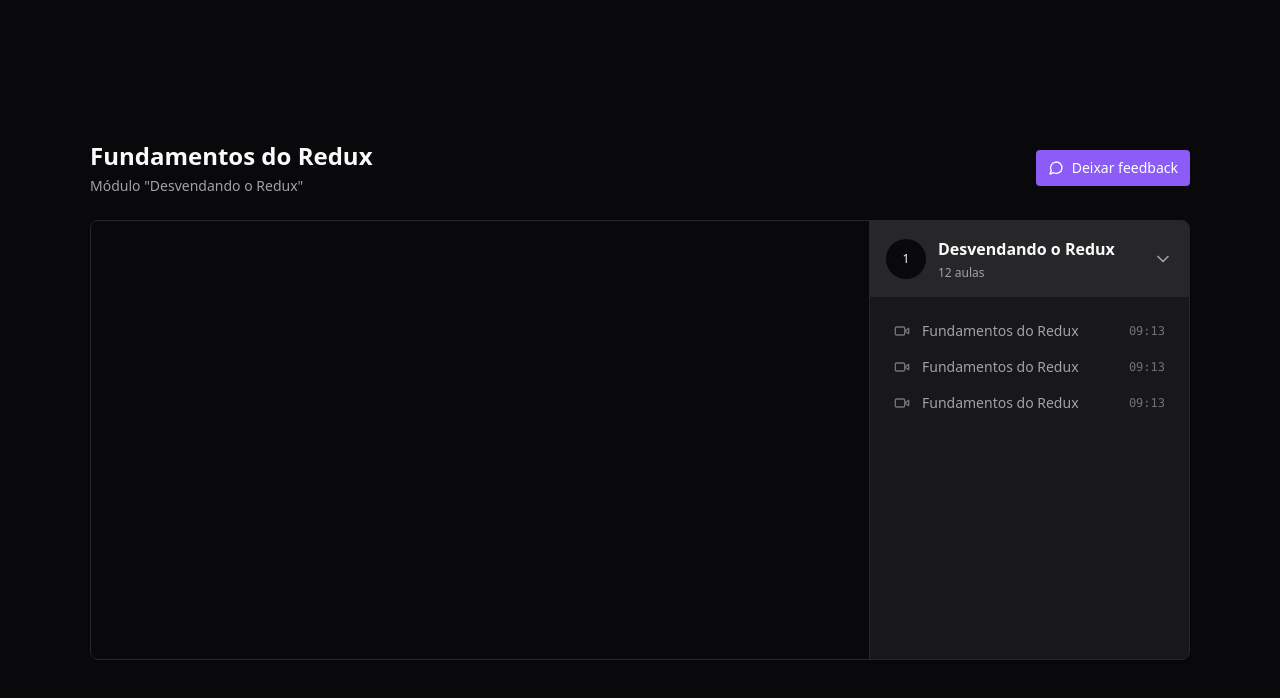
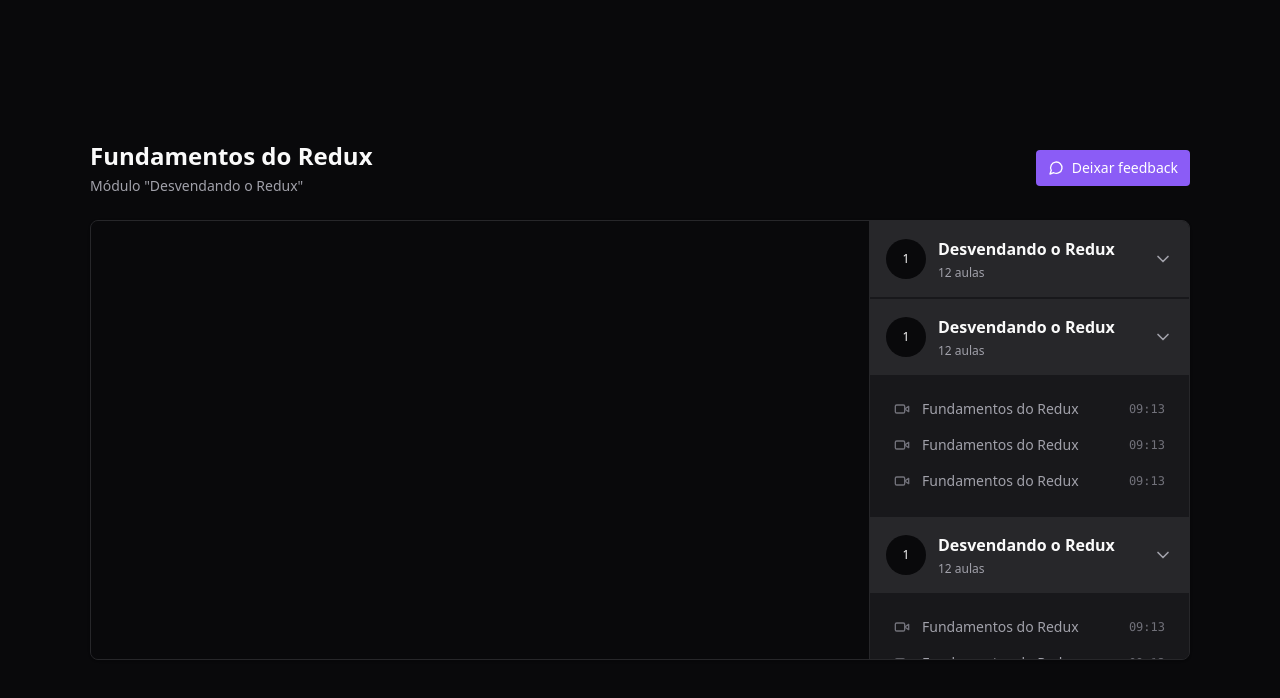
Before and after one commit to ericlys/redux-zustand, a React (Vite) app: page / in a window 1280 px wide. Shown: the top 698 px of the page. Built offline with nearby package versions, Linux system fonts and the light colour scheme.

Commit message:
chore: add schollbar in sidebar

```diff
--- a/package.json
+++ b/package.json
@@ -15,7 +15,8 @@
     "react": "^18.2.0",
     "react-dom": "^18.2.0",
     "react-player": "^2.12.0",
-    "react-redux": "^8.1.2"
+    "react-redux": "^8.1.2",
+    "tailwind-scrollbar": "^3.0.5"
   },
   "devDependencies": {
     "@types/react": "^18.2.15",
--- a/src/pages/Player.tsx
+++ b/src/pages/Player.tsx
@@ -18,7 +18,7 @@
           </button>
         </div>
 
-        <main className="relative flex overflow-hidden rounded-lg border border-zinc-800 bg-zinc-900 shadow">
+        <main className="relative flex overflow-hidden rounded-lg border border-zinc-800 bg-zinc-900 shadow pr-80">
           <div className="flex-1">
             <div className="w-full bg-zinc-950 aspect-video">
               <ReactPlayer
@@ -29,7 +29,89 @@
               />
             </div>
           </div>
-          <aside className="w-80 border-l border-zinc-800 bg-zinc-900">
+          <aside className="w-80 absolute top-0 bottom-0 right-0 border-l divide-y-2 divide-zinc-900 border-zinc-800 bg-zinc-900 overflow-y-scroll scrollbar scrollbar-thin scrollbar-track-zinc-950 scrollbar-thumb-zinc-800 ">
+            <div>
+              <button className="flex w-full items-center gap-3 bg-zinc-800 p-4">
+                <div className="flex h-10 w-10 rounded-full items-center justify-center bg-zinc-950 text-xs">
+                  1
+                </div>
+
+                <div className="flex flex-col gap-1 text-left">
+                  <strong>Desvendando o Redux</strong>
+                  <span className="text-xs text-zinc-400">12 aulas</span>
+                </div>
+
+                <ChevronDown className="w-5 h-5 ml-auto text-zinc-400"/>
+              </button>
+
+              {/* <nav className="relative flex flex-col gap-4 p-6">
+                <button className="flex items-center gap-3 text-sm text-zinc-400">
+                  <Video className="w-4 h-4 text-zinc-500"/>
+                  <span>Fundamentos do Redux</span>
+                  <span className="ml-auto font-mono text-xs text-zinc-500">
+                    09:13
+                  </span>
+                </button>
+
+                <button className="flex items-center gap-3 text-sm text-zinc-400">
+                  <Video className="w-4 h-4 text-zinc-500"/>
+                  <span>Fundamentos do Redux</span>
+                  <span className="ml-auto font-mono text-xs text-zinc-500">
+                    09:13
+                  </span>
+                </button>
+
+                <button className="flex items-center gap-3 text-sm text-zinc-400">
+                  <Video className="w-4 h-4 text-zinc-500"/>
+                  <span>Fundamentos do Redux</span>
+                  <span className="ml-auto font-mono text-xs text-zinc-500">
+                    09:13
+                  </span>
+                </button>
+              </nav> */}
+            </div>
+
+            <div>
+              <button className="flex w-full items-center gap-3 bg-zinc-800 p-4">
+                <div className="flex h-10 w-10 rounded-full items-center justify-center bg-zinc-950 text-xs">
+                  1
+                </div>
+
+                <div className="flex flex-col gap-1 text-left">
+                  <strong>Desvendando o Redux</strong>
+                  <span className="text-xs text-zinc-400">12 aulas</span>
+                </div>
+
+                <ChevronDown className="w-5 h-5 ml-auto text-zinc-400"/>
+              </button>
+
+              <nav className="relative flex flex-col gap-4 p-6">
+                <button className="flex items-center gap-3 text-sm text-zinc-400">
+                  <Video className="w-4 h-4 text-zinc-500"/>
+                  <span>Fundamentos do Redux</span>
+                  <span className="ml-auto font-mono text-xs text-zinc-500">
+                    09:13
+                  </span>
+                </button>
+
+                <button className="flex items-center gap-3 text-sm text-zinc-400">
+                  <Video className="w-4 h-4 text-zinc-500"/>
+                  <span>Fundamentos do Redux</span>
+                  <span className="ml-auto font-mono text-xs text-zinc-500">
+                    09:13
+                  </span>
+                </button>
+
+                <button className="flex items-center gap-3 text-sm text-zinc-400">
+                  <Video className="w-4 h-4 text-zinc-500"/>
+                  <span>Fundamentos do Redux</span>
+                  <span className="ml-auto font-mono text-xs text-zinc-500">
+                    09:13
+                  </span>
+                </button>
+              </nav>
+            </div>
+
             <div>
               <button className="flex w-full items-center gap-3 bg-zinc-800 p-4">
                 <div className="flex h-10 w-10 rounded-full items-center justify-center bg-zinc-950 text-xs">
--- a/tailwind.config.js
+++ b/tailwind.config.js
@@ -6,5 +6,7 @@
   theme: {
     extend: {},
   },
-  plugins: [],
+  plugins: [
+    require('tailwind-scrollbar'),
+  ],
 }
```
Also changed, not shown: .eslintrc.cjs (deleted), 1 other file (tests, documents, lock files or other folders).
